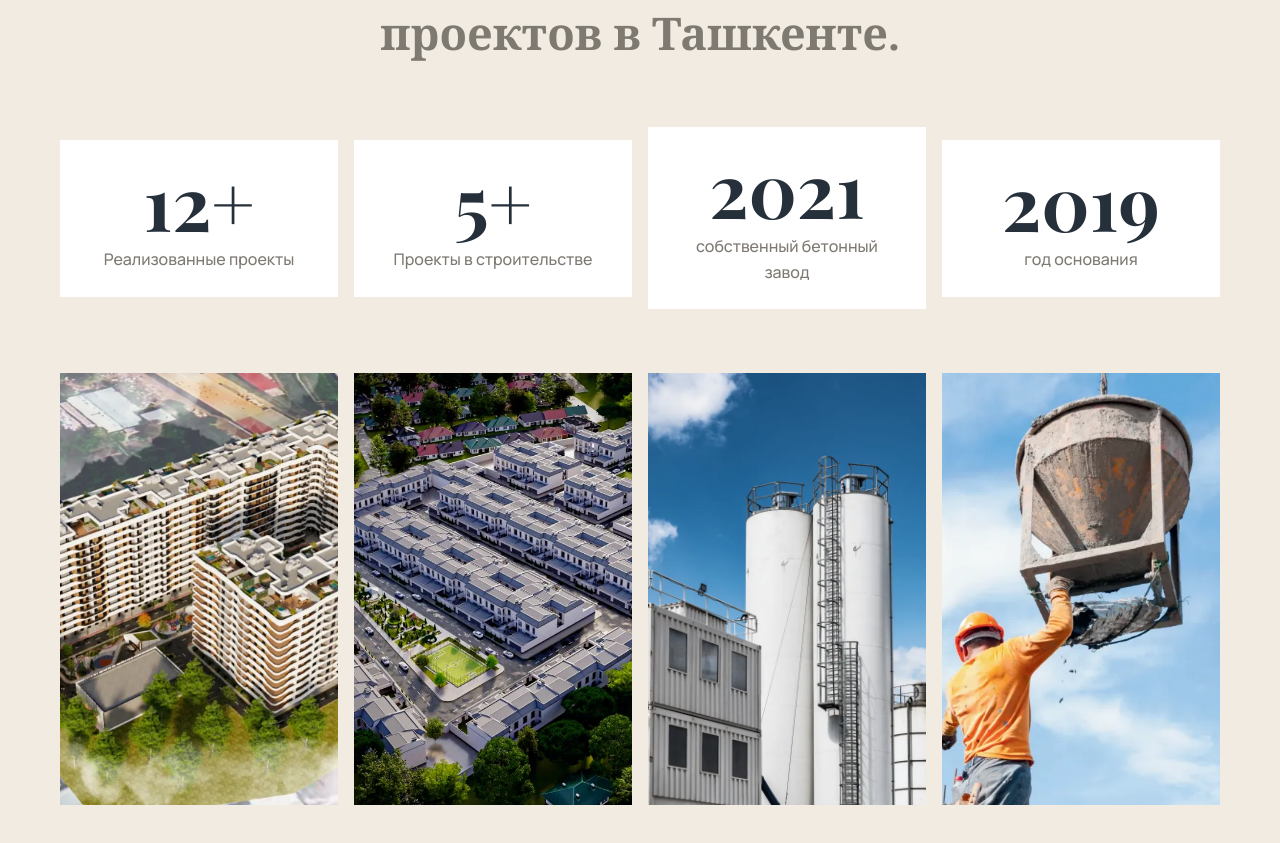
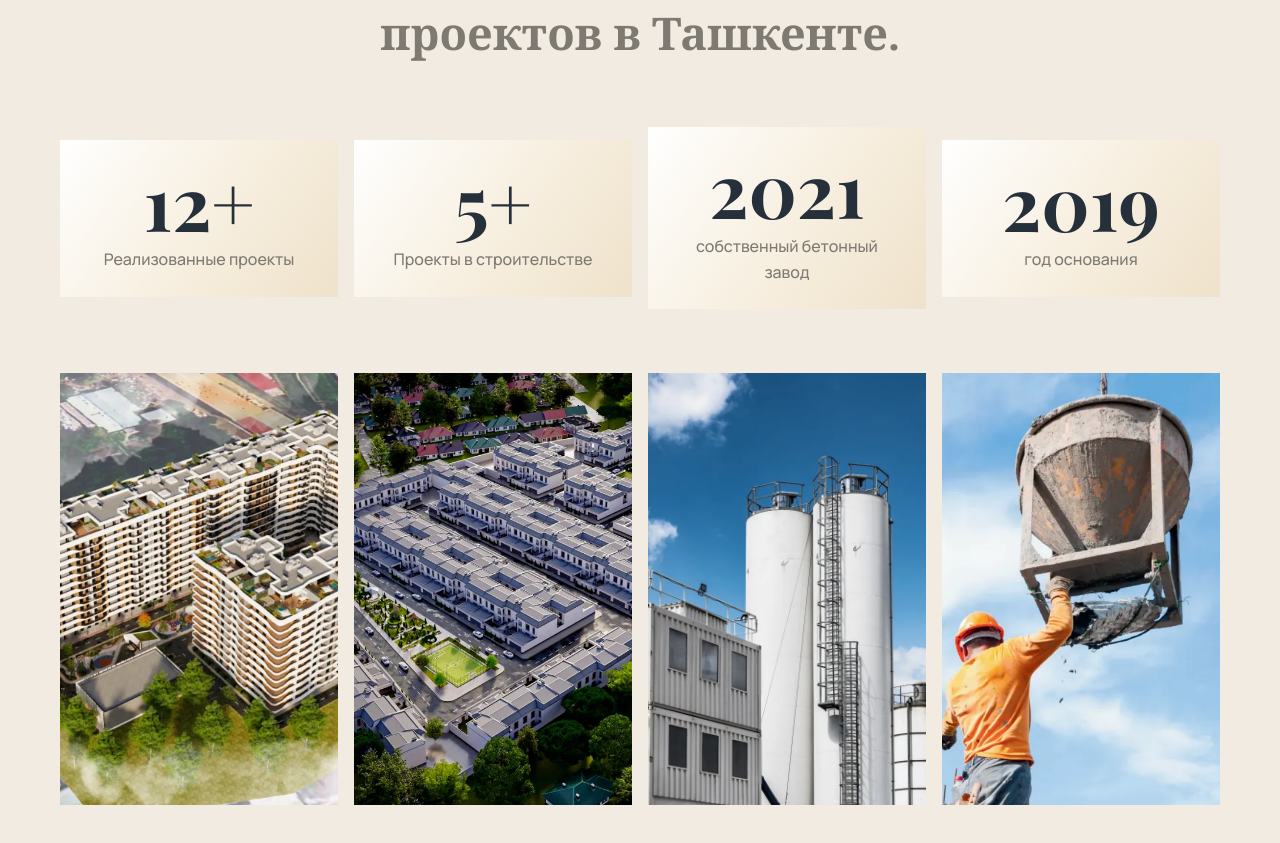
Before and after one commit to Feruzbek1619/Rennaissance-development, a React (Vite) app: page / in a window 1280 px wide. Shown: the part 1142-1985 px from the top of the page. Built offline with nearby package versions, Linux system fonts and the light colour scheme.

Commit message:
style(stats): light champagne gradient on stat cards (was flat white)
New .stat-card surface applied to every stat-number block (StatsSection,
ProjectDetails, Vatan, Botanika, Completed).

Co-Authored-By: Claude Opus 4.8 <noreply@anthropic.com>

```diff
--- a/src/components/home/StatsSection.tsx
+++ b/src/components/home/StatsSection.tsx
@@ -32,7 +32,7 @@ export default function StatsSection() {
 
           <div className="flex items-center gap-4">
             {stats.map((s, i) => (
-              <div key={s.label} data-reveal style={{ transitionDelay: `${i * 90}ms` }} className="card-lift flex flex-1 items-center justify-center bg-white px-[26px] py-6 backdrop-blur-[7px]">
+              <div key={s.label} data-reveal style={{ transitionDelay: `${i * 90}ms` }} className="stat-card card-lift flex flex-1 items-center justify-center px-[26px] py-6">
                 <div className="flex flex-col items-center gap-2">
                   <p className="font-heading text-[75px] font-bold uppercase leading-none text-ink"><CountUp value={s.value} /></p>
                   <p className="text-center font-body text-body-sm font-medium text-secondary">{s.label}</p>
--- a/src/index.css
+++ b/src/index.css
@@ -113,6 +113,10 @@
   height: 1px;
   width: 56px;
   background: linear-gradient(90deg, #be9c68, rgba(190, 156, 104, 0));
+}
+/* Light champagne gradient surface — stat-number cards (was flat white). */
+.stat-card {
+  background-image: linear-gradient(125deg, #ffffff 0%, #f7efe0 52%, #efe2cb 100%);
 }
 
 /* Lead modal enter animations */
--- a/src/pages/BotanikaLuxury.tsx
+++ b/src/pages/BotanikaLuxury.tsx
@@ -310,7 +310,7 @@ export default function BotanikaLuxury() {
                 key={s.label}
                 data-reveal
                 style={{ transitionDelay: `${i * 90}ms` }}
-                className="card-lift flex flex-1 flex-col items-center justify-center gap-2 bg-white px-[26px] py-[24px] text-center"
+                className="stat-card card-lift flex flex-1 flex-col items-center justify-center gap-2 px-[26px] py-[24px] text-center"
               >
                 <p className="font-heading text-[56px] 2xl:text-[75px] font-bold uppercase leading-none text-black"><CountUp value={s.value} /></p>
                 <p className="font-body text-[16px] leading-[1.6] font-medium text-secondary">{s.label}</p>
--- a/src/pages/CompletedProject.tsx
+++ b/src/pages/CompletedProject.tsx
@@ -192,7 +192,7 @@ export default function CompletedProject() {
           </p>
           <div className="flex items-stretch gap-4">
             {stats.map((s, i) => (
-              <div key={s.label} data-reveal style={{ transitionDelay: `${i * 90}ms` }} className="card-lift flex flex-1 flex-col items-center justify-center gap-2 bg-bg-subtle px-[26px] py-[24px] text-center">
+              <div key={s.label} data-reveal style={{ transitionDelay: `${i * 90}ms` }} className="stat-card card-lift flex flex-1 flex-col items-center justify-center gap-2 px-[26px] py-[24px] text-center">
                 <p className="font-heading text-[56px] 2xl:text-[75px] font-bold uppercase leading-none text-ink"><CountUp value={s.value} /></p>
                 <p className="font-body text-[16px] font-medium leading-[1.6] text-secondary">{s.label}</p>
               </div>
--- a/src/pages/ProjectDetails.tsx
+++ b/src/pages/ProjectDetails.tsx
@@ -345,7 +345,7 @@ export default function ProjectDetails() {
               { value: '2021', label: 'собственный бетонный завод' },
               { value: '2019', label: 'год основания' },
             ].map((s) => (
-              <div key={s.label} className="flex flex-1 flex-col items-start gap-2 bg-white px-8 py-6">
+              <div key={s.label} className="stat-card flex flex-1 flex-col items-start gap-2 px-8 py-6">
                 <p className="font-heading text-[75px] font-bold uppercase leading-none text-ink"><CountUp value={s.value} /></p>
                 <p className="font-body text-body-sm font-medium text-secondary">{s.label}</p>
               </div>
--- a/src/pages/VatanVillage.tsx
+++ b/src/pages/VatanVillage.tsx
@@ -316,7 +316,7 @@ export default function VatanVillage() {
                 key={s.label}
                 data-reveal
                 style={{ transitionDelay: `${i * 90}ms` }}
-                className="card-lift flex flex-1 flex-col items-center justify-center gap-2 bg-white px-[26px] py-[24px] text-center"
+                className="stat-card card-lift flex flex-1 flex-col items-center justify-center gap-2 px-[26px] py-[24px] text-center"
               >
                 <p className="font-heading text-[56px] 2xl:text-[75px] font-bold uppercase leading-none text-black"><CountUp value={s.value} /></p>
                 <p className="font-body text-[16px] leading-[1.6] font-medium text-secondary">{s.label}</p>
```
